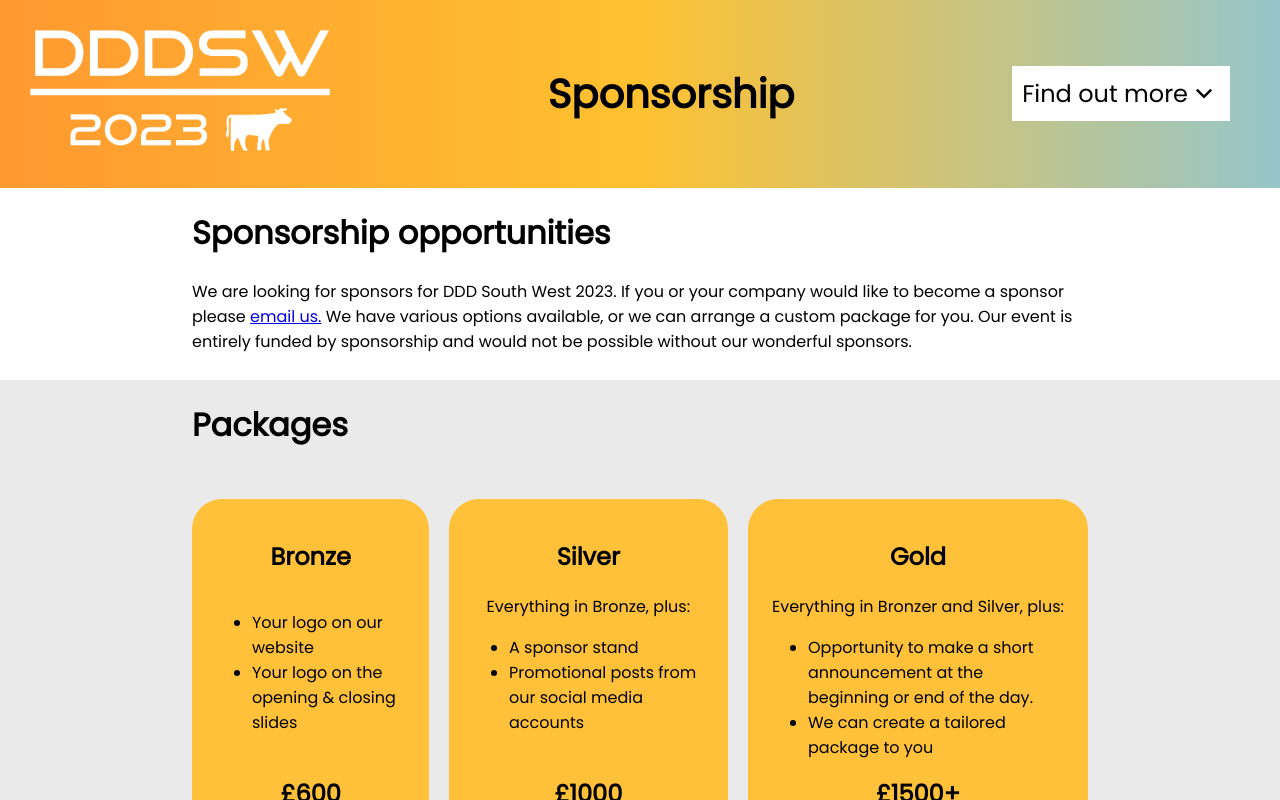
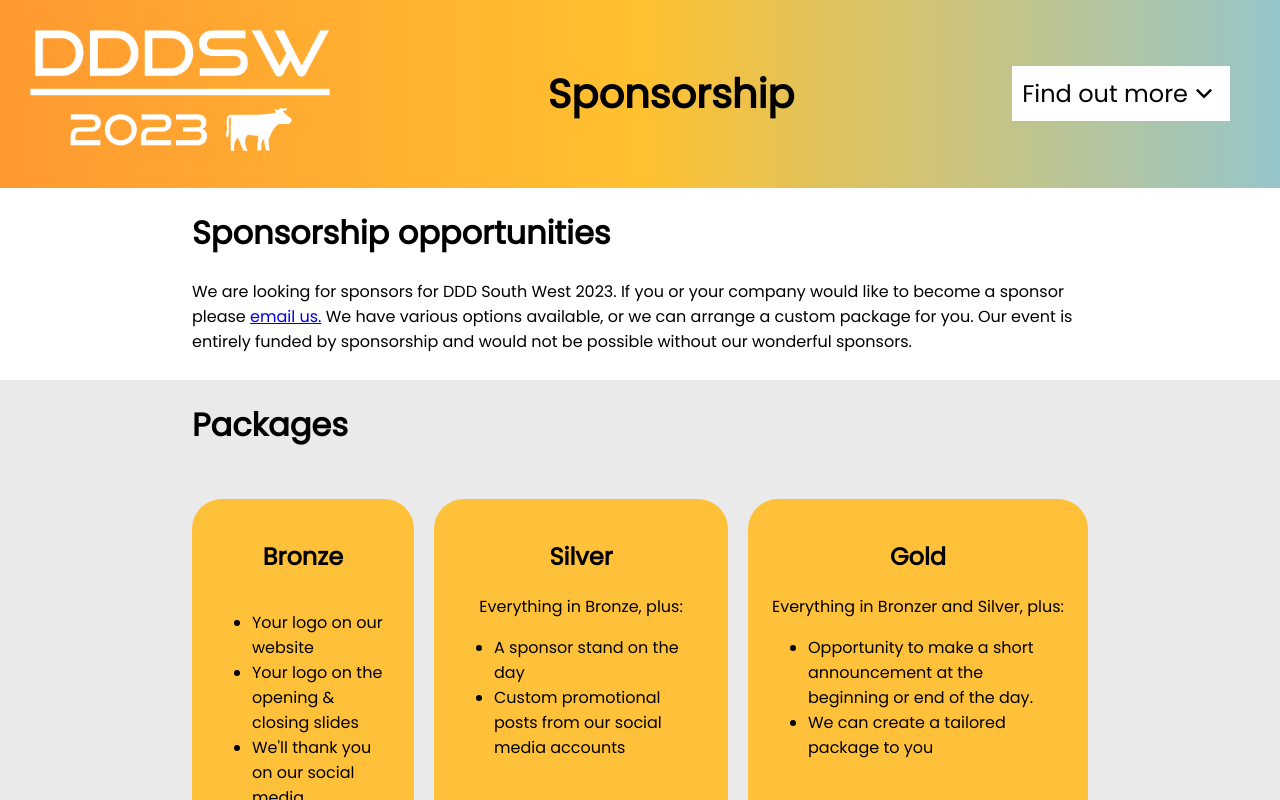
Before and after one commit to dddsw/dddsw-web, a SvelteKit app: page /sponsorship in a window 1280 px wide. Shown: the top 800 px of the page. Built offline with nearby package versions, Linux system fonts and the light colour scheme.

Commit message:
Updated wording on sponsorship page

```diff
--- a/src/routes/sponsorship/+page.svelte
+++ b/src/routes/sponsorship/+page.svelte
@@ -43,6 +43,7 @@
 				<ul>
 					<li>Your logo on our website</li>
 					<li>Your logo on the opening & closing slides</li>
+					<li>We'll thank you on our social media</li>
 				</ul>
 				<span class="price">£600</span>
 			</div>
@@ -50,8 +51,8 @@
 				<h2>Silver</h2>
 				Everything in Bronze, plus:
 				<ul>
-					<li>A sponsor stand</li>
-					<li>Promotional posts from our social media accounts</li>
+					<li>A sponsor stand on the day</li>
+					<li>Custom promotional posts from our social media accounts</li>
 				</ul>
 				<span class="price">£1000</span>
 			</div>
```
